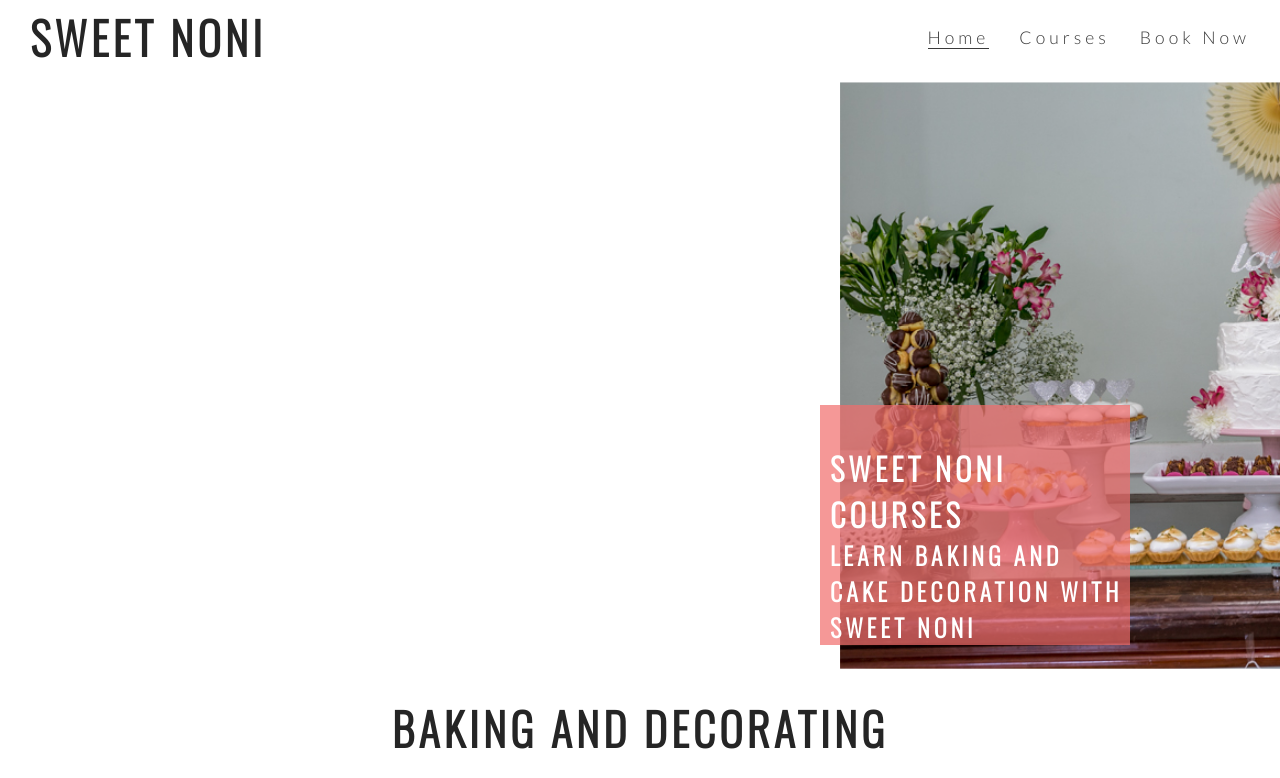
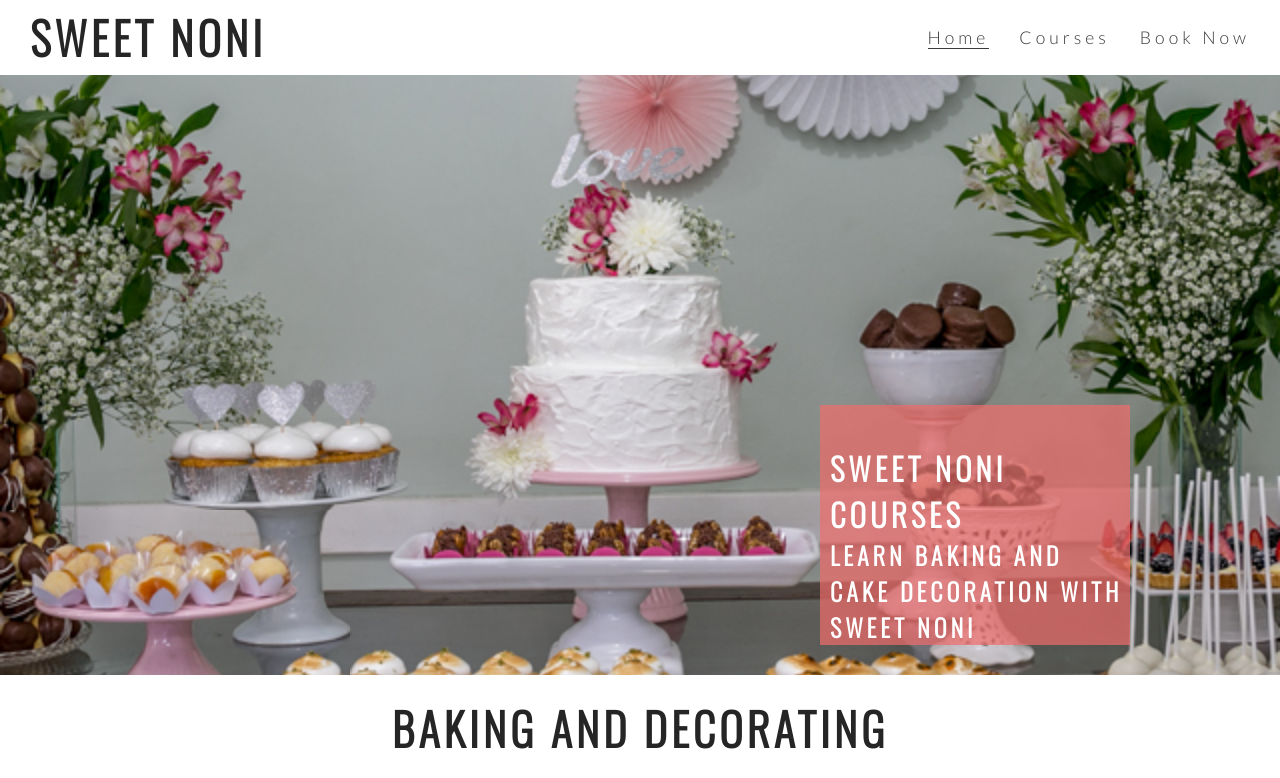
Before and after one commit to RGGG1/SN, a plain HTML site: page index.html in a window 1280 px wide. Shown: the top 778 px of the page. Drawn offline with nearby package versions, Linux system fonts and the light colour scheme.

Commit message:
hero image edit

```diff
--- a/assets/css/style.css
+++ b/assets/css/style.css
@@ -76,8 +76,9 @@ h1, h2 {
 
 #hero-image {
     height: 600px;
-    width: 200%;
+    width: 100%;
     background: url('../images/decorated-table.jpg') no-repeat center center;
+    background-size: cover;
 
     /* animates zoom effect on landing page */
     animation: hero-zoom;
@@ -91,7 +92,7 @@ h1, h2 {
         transform: scale(1);
     }
     to{
-        transform: scale(1.1);
+        transform: scale(1.25);
     }
 }
 
```
